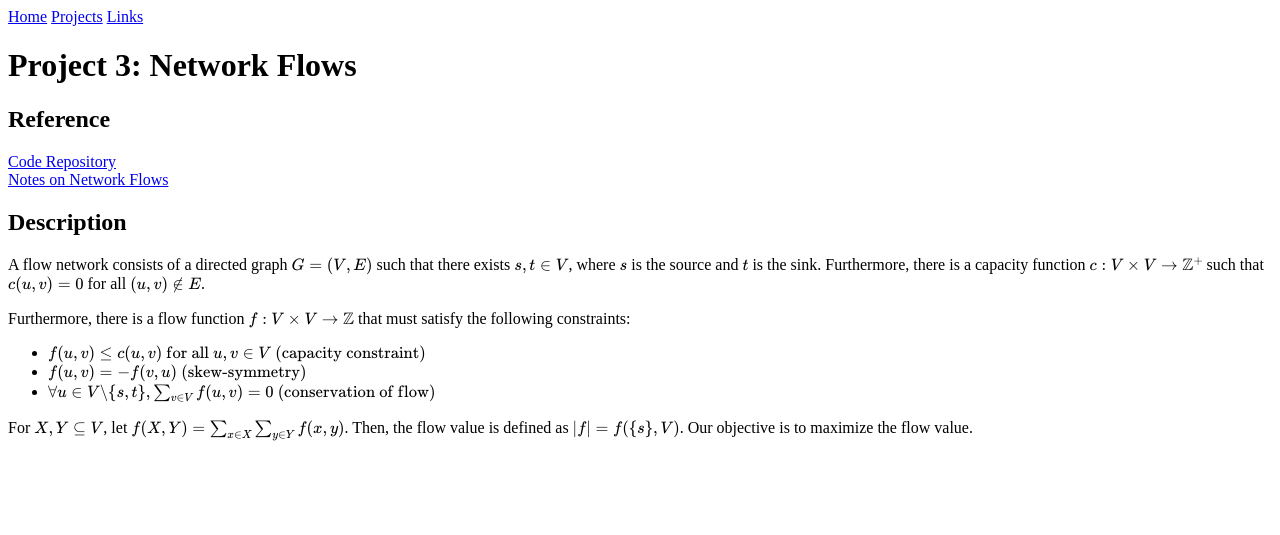
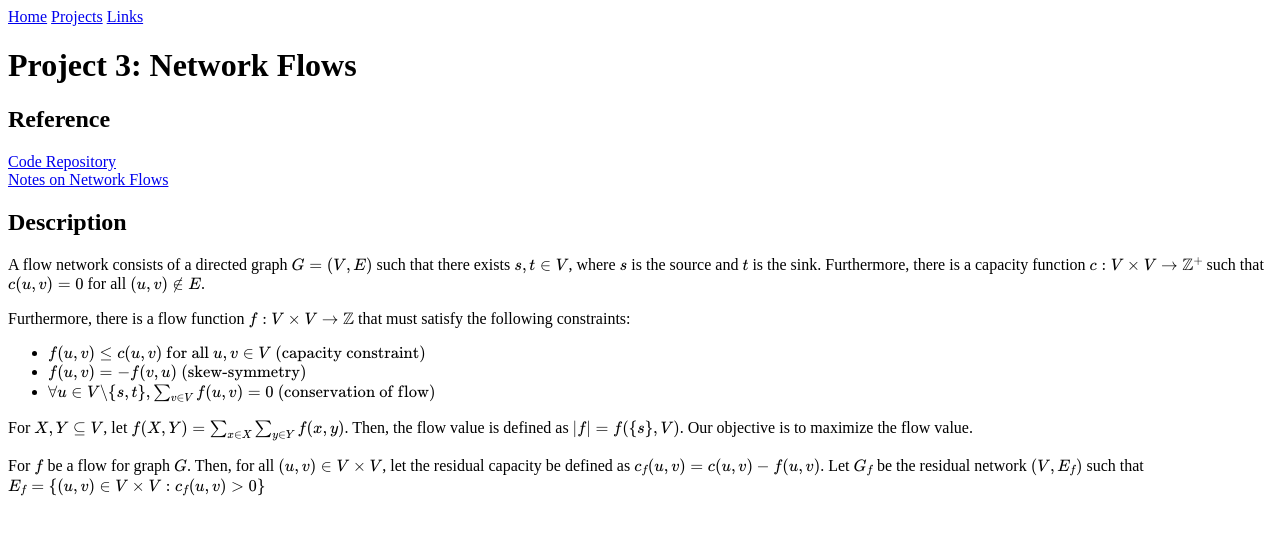
Before and after one commit to CategorIAN/categorian.github.io, a Jekyll site: the page built from projects/msu/csci_532/network_flows.md, in a window 1280 px wide. Shown: the top 535 px of the page. Built offline with Jekyll 4.4.1, drawn with Linux system fonts in a browser that asks for light colours; formulas are drawn with MathJax 3.

Commit message:
Update network_flows.md

```diff
--- a/projects/msu/csci_532/network_flows.md
+++ b/projects/msu/csci_532/network_flows.md
@@ -25,3 +25,7 @@ Furthermore, there is a flow function \(f: V\times V \rightarrow \mathbb{Z}\) th
 <p>
 For \(X, Y \subseteq V\), let \(f(X, Y) = \sum_{x\in X} \sum_{y \in Y} f(x, y)\). Then, the flow value is defined as \(|f| = f(\{s\}, V)\). Our objective is to maximize the flow value.
 </p>
+
+<p>
+For \(f\) be a flow for graph \(G\). Then, for all \((u, v) \in V\times V\), let the residual capacity be defined as \(c_f(u, v) = c(u, v) - f(u, v)\). Let \(G_f\) be the residual network \((V, E_f)\) such that \(E_f = \{(u, v) \in V \times V : c_f(u, v) > 0\}\)
+</p>
```
